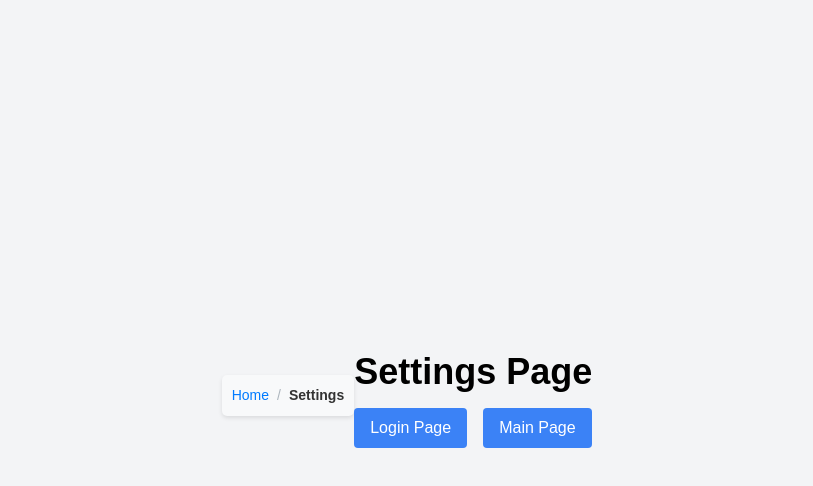
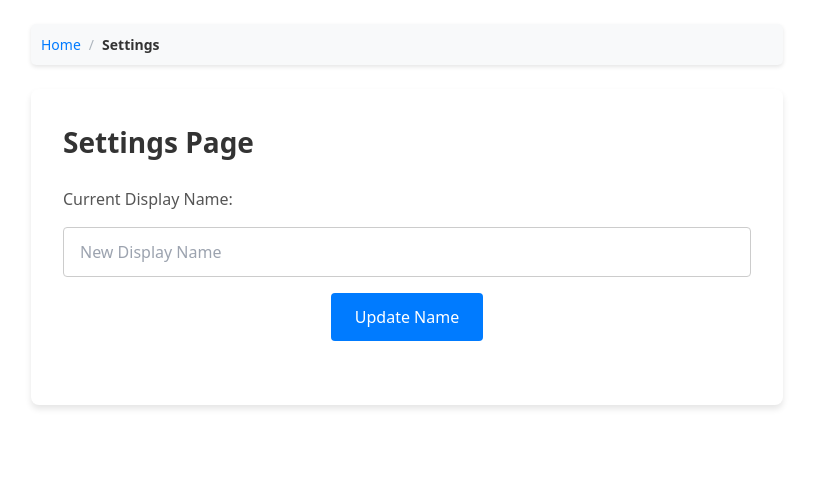
Before and after one commit to Jojo10x/Perspektiva, a Next.js app: page /Settings in a window 1280 px wide. Shown: the top 486 px of the page, without its empty margins (233-1046 px from the left). Built offline with nearby package versions, Linux system fonts and the light colour scheme; no server answers.

Commit message:
added settings

```diff
--- a/package.json
+++ b/package.json
@@ -12,7 +12,7 @@
   "dependencies": {
     "animejs": "^3.2.2",
     "date-fns": "^3.6.0",
-    "firebase": "^10.12.2",
+    "firebase": "^10.12.3",
     "next": "14.2.4",
     "react": "^18",
     "react-datepicker": "^7.2.0",
--- /dev/null
+++ b/src/components/DisplayName/DisplayName.tsx
@@ -0,0 +1,20 @@
+import React, { useState, useEffect } from 'react';
+import { auth} from '../../../Firebase-config'
+
+const DisplayName: React.FC = () => {
+  const [displayName, setDisplayName] = useState<string>("");
+
+  useEffect(() => {
+    const unsubscribe = auth.onAuthStateChanged((user) => {
+      if (user) {
+        setDisplayName(user.displayName || "");
+      }
+    });
+
+    return () => unsubscribe();
+  }, []);
+
+  return <>{displayName}</>;
+};
+
+export default DisplayName;
--- a/src/pages/Login.tsx
+++ b/src/pages/Login.tsx
@@ -1,8 +1,9 @@
 import React, { useEffect, useState } from 'react';
-import Link from 'next/link';
 import { createUserWithEmailAndPassword, onAuthStateChanged, signInWithEmailAndPassword, signOut,updateProfile,getAuth} from 'firebase/auth'
 import { useRouter } from 'next/navigation'
 import "./globals.css";
+import app from '../../Firebase-config';
+import styles from '../styles/Login.module.scss';
 
 interface User {
     id: string;
@@ -11,23 +12,23 @@ interface User {
   }
 
   const LoginPage: React.FC = () => {
-    const [logEmail, setLogEmail] = useState('');
-    const [logPassword, setLogPassword] = useState('');
-    const [resEmail, setResEmail] = useState('');
-    const [resPassword, setResPassword] = useState('');
-    const [newDisplayName, setNewDisplayName] = useState('');
+    const [logEmail, setLogEmail] = useState("");
+    const [logPassword, setLogPassword] = useState("");
+    const [resEmail, setResEmail] = useState("");
+    const [resPassword, setResPassword] = useState("");
+    const [newDisplayName, setNewDisplayName] = useState("");
 
     const [user, setUser] = useState<User | null>(null);
 
     const router = useRouter();
-    const auth = getAuth();
+    const auth = getAuth(app);
 
     const handleUserStateChange = async (firebaseUser: any) => {
       if (firebaseUser) {
         const mappedUser: User = {
           id: firebaseUser.uid,
-          name: firebaseUser.displayName || '',
-          email: firebaseUser.email || '',
+          name: firebaseUser.displayName || "",
+          email: firebaseUser.email || "",
         };
         setUser(mappedUser);
       } else {
@@ -48,7 +49,11 @@ interface User {
 
     const register = async () => {
       try {
-        const userCredential = await createUserWithEmailAndPassword(auth, resEmail, resPassword);
+        const userCredential = await createUserWithEmailAndPassword(
+          auth,
+          resEmail,
+          resPassword
+        );
         console.log(userCredential);
       } catch (error: any) {
         console.log(error.message);
@@ -62,15 +67,19 @@ interface User {
         if (currentUser) {
           await updateProfile(currentUser, { displayName: newDisplayName });
         }
-        setNewDisplayName('');
+        setNewDisplayName("");
       } catch (error) {
-        console.error('Error registering user:', error);
+        console.error("Error registering user:", error);
       }
     };
 
     const login = async () => {
       try {
-        const userCredential = await signInWithEmailAndPassword(auth, logEmail, logPassword);
+        const userCredential = await signInWithEmailAndPassword(
+          auth,
+          logEmail,
+          logPassword
+        );
         console.log(userCredential);
       } catch (error: any) {
         console.log(error.message);
@@ -87,81 +96,64 @@ interface User {
     };
 
     return (
-      <div className="flex items-center justify-center min-h-screen bg-gray-100">
-        <div className="bg-white p-8 rounded-lg shadow-lg w-full max-w-md">
-          <h1 className="text-3xl font-bold text-center mb-6">Login</h1>
+      <div className={styles.container}>
+        <div className={styles.formWrapper}>
+          <h1 className={styles.title}>Login</h1>
           <form onSubmit={(e) => e.preventDefault()}>
-            <div className="mb-6">
-              <h2 className="text-xl font-bold mb-2">Register</h2>
+            <div className={styles.section}>
+              <h2 className={styles.sectionTitle}>Register</h2>
               <input
-                className="w-full bg-blue-500 text-white py-3 rounded-md font-semibold hover:bg-blue-600"
+                className={styles.input}
                 type="text"
                 value={newDisplayName}
                 placeholder="Name"
                 onChange={(e) => setNewDisplayName(e.target.value)}
               />
               <input
-                className="w-full bg-blue-500 text-white py-3 rounded-md font-semibold hover:bg-blue-600"
-                type="text"
+                className={styles.input}
+                type="email"
                 placeholder="Email"
                 value={resEmail}
                 onChange={(e) => setResEmail(e.target.value)}
               />
               <input
-                className="w-full bg-blue-500 text-white py-3 rounded-md font-semibold hover:bg-blue-600"
+                className={styles.input}
                 type="password"
                 placeholder="Password"
                 value={resPassword}
                 onChange={(e) => setResPassword(e.target.value)}
               />
               <button
-                className="w-full bg-blue-500 text-white py-3 rounded-md font-semibold hover:bg-blue-600"
+                className={styles.button}
                 onClick={registerAndUpdateDisplayName}
               >
                 Register
               </button>
             </div>
-            <div className="mb-6">
-              <h2 className="text-xl font-bold mb-2">Login</h2>
+            <div className={styles.section}>
+              <h2 className={styles.sectionTitle}>Login</h2>
               <input
-                className="w-full bg-blue-500 text-white py-3 rounded-md font-semibold hover:bg-blue-600"
-                type="text"
+                className={styles.input}
+                type="email"
                 placeholder="Email"
                 value={logEmail}
                 onChange={(e) => setLogEmail(e.target.value)}
               />
               <input
-                className="w-full bg-blue-500 text-white py-3 rounded-md font-semibold hover:bg-blue-600"
+                className={styles.input}
                 type="password"
                 placeholder="Password"
                 value={logPassword}
                 onChange={(e) => setLogPassword(e.target.value)}
               />
-              <button
-                className="w-full bg-blue-500 text-white py-3 rounded-md font-semibold hover:bg-blue-600"
-                onClick={login}
-              >
+              <button className={styles.button} onClick={login}>
                 Login
               </button>
             </div>
-            <button
-              type="submit"
-              className="w-full bg-blue-500 text-white py-3 rounded-md font-semibold hover:bg-blue-600"
-            >
-              Login
-            </button>
           </form>
-          <div className="mt-6 flex justify-between">
-            <Link href="/" className="text-blue-500 hover:underline">
-              Main Page
-            </Link>
-            <Link href="/Settings" className="text-blue-500 hover:underline">
-              Settings Page
-            </Link>
-          </div>
         </div>
       </div>
     );
-  };
+  }
 
   export default LoginPage;
--- a/src/pages/Settings.tsx
+++ b/src/pages/Settings.tsx
@@ -1,21 +1,73 @@
 import React from 'react';
-import Link from 'next/link';
 import "./globals.css";
 import Breadcrumb from '@/components/Breadcrumbs/Breadcrumb';
+import { auth} from '../../Firebase-config'
+import { updateProfile} from 'firebase/auth'
+import { useEffect, useState } from 'react';
+import styles from "../styles/Settings.module.scss";
+import LogOut from '@/components/LogOut/LogOut';
 
 const SettingsPage: React.FC = () => {
+  const [displayName, setDisplayName] = useState('');
+  const [newDisplayName, setNewDisplayName] = useState('');
+
+  useEffect(() => {
+    const unsubscribe = auth.onAuthStateChanged(user => {
+      if (user) {
+        setDisplayName(user.displayName || '');
+      }
+    });
+
+    return () => unsubscribe();
+  }, []);
+
+  const updateDisplayName = () => {
+    const user = auth.currentUser;
+    console.log(user)
+    if (user) {
+      updateProfile(user, {
+        displayName: newDisplayName
+      }).then(() => {
+        setDisplayName(newDisplayName);
+        setNewDisplayName('');
+      }).catch(error => {
+        console.error('Error updating display name:', error);
+      });
+    }
+  };
+
+  const handleChange = (event: { target: { value: React.SetStateAction<string>; }; }) => {
+    setNewDisplayName(event.target.value);
+  };
+
+
   return (
-    <div className="flex items-center justify-center min-h-screen bg-gray-100">
-        <Breadcrumb />
-      <div>
-        <h1 className="text-4xl font-bold mb-4">Settings Page</h1>
-        <div className="flex space-x-4">
-          <Link href="/Login" className="bg-blue-500 text-white py-2 px-4 rounded">Login Page</Link>
-          <Link href="/" className="bg-blue-500 text-white py-2 px-4 rounded">Main Page</Link>
-        </div>
+    <div className={styles.container}>
+    <Breadcrumb />
+    <div className={styles.content}>
+      <h1 className={styles.title}>Settings Page</h1>
+      <p className={styles.currentName}>Current Display Name: {displayName}</p>
+      <div className={styles.updateSection}>
+        <input
+          type="text"
+          value={newDisplayName}
+          onChange={handleChange}
+          className={styles.input}
+          placeholder="New Display Name"
+        />
+        <button
+          onClick={updateDisplayName}
+          className={styles.button}
+        >
+          Update Name
+        </button>
       </div>
+
+      <LogOut/>
     </div>
-  );
+
+  </div>
+);
 };
 
 export default SettingsPage;
--- a/src/pages/globals.css
+++ b/src/pages/globals.css
@@ -3,23 +3,6 @@
 @tailwind utilities;
 
 @import url('https://fonts.googleapis.com/css2?family=Poppins:wght@300;400;600;700&family=Montserrat:wght@700&display=swap');
-
-body {
-  --ccft-cs-background: #000;
-  --ccft-cs-on-surface: #fff;
-  --ccft-cs-surface: #fff;
-  --ccft-cs-primary: hsl(14, 97%, 65%);
-  --ccft-cs-primary-alt: hsla(14, 97%, 65%, .3);
-  --ccft-ts-primary: Montserrat, sans-serif;
-  --ccft-ts-secondary: 'Abril Fatface', serif;
-  --ccft-spacer-x: 40px;
-  --ccft-spacer-y: 40px;
-  --ccft-brand-size: 60px;
-
-  background-color: var(--ccft-cs-background);
-  font-family: var(--ccft-ts-primary);
-  margin: 0;
-}
 
 :root {
   --foreground-rgb: 0, 0, 0;
--- a/src/pages/index.tsx
+++ b/src/pages/index.tsx
@@ -1,11 +1,11 @@
 import React from "react";
 import "./globals.css";
-import StickySliderNav from "@/components/HomeView/HomeView";
+import HomeView from "@/components/HomeView/HomeView";
 
 const MainPage: React.FC = () => {
   return (
     <>
-      <StickySliderNav />
+      <HomeView />
     </>
   );
 };
--- /dev/null
+++ b/src/styles/Settings.module.scss
@@ -0,0 +1,75 @@
+.container {
+  max-width: 800px;
+  margin: 0 auto;
+  padding: 24px;
+}
+
+.content {
+  background-color: #ffffff;
+  border-radius: 8px;
+  box-shadow: 0 4px 6px rgba(0, 0, 0, 0.1);
+  padding: 32px;
+  margin-top: 24px;
+}
+
+.title {
+  font-size: 28px;
+  font-weight: 700;
+  color: #333;
+  margin-bottom: 24px;
+}
+
+.currentName {
+  font-size: 16px;
+  color: #555;
+  margin-bottom: 16px;
+
+  span {
+    font-weight: 600;
+    color: #333;
+  }
+}
+
+.updateSection {
+  display: flex;
+  flex-direction: column;
+  gap: 16px;
+  margin-bottom: 32px;
+}
+
+.input {
+  padding: 12px 16px;
+  font-size: 16px;
+  border: 1px solid #ccc;
+  border-radius: 4px;
+  transition: border-color 0.2s ease;
+
+  &:focus {
+    outline: none;
+    border-color: #007bff;
+    box-shadow: 0 0 0 2px rgba(0, 123, 255, 0.25);
+  }
+}
+
+.button {
+  background-color: #007bff;
+  color: white;
+  border: none;
+  border-radius: 4px;
+  padding: 12px 24px;
+  font-size: 16px;
+  font-weight: 500;
+  cursor: pointer;
+  transition: background-color 0.2s ease;
+  max-width: 75%;
+    margin: 0 auto;
+
+  &:hover {
+    background-color: #0056b3;
+  }
+
+  &:focus {
+    outline: none;
+    box-shadow: 0 0 0 3px rgba(0, 123, 255, 0.3);
+  }
+}
```
Also changed, not shown: src/components/Name/Name.tsx (+4 -9 lines), src/styles/Name.module.scss (+36 -44 lines), 1 other file (tests, documents, lock files or other folders).
